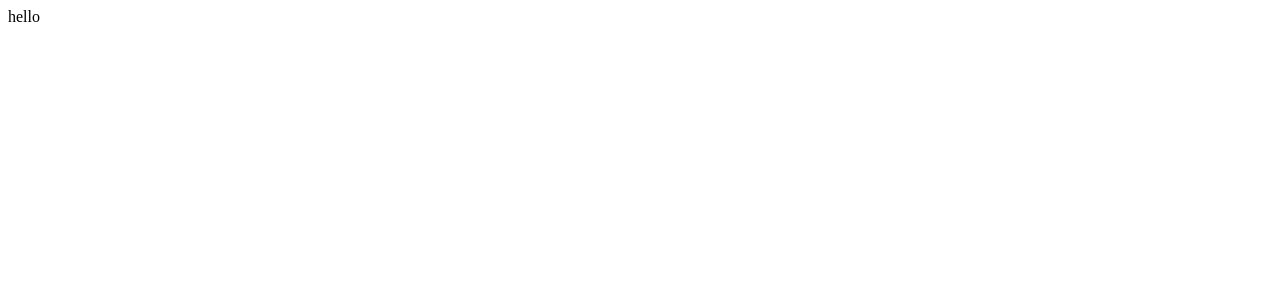
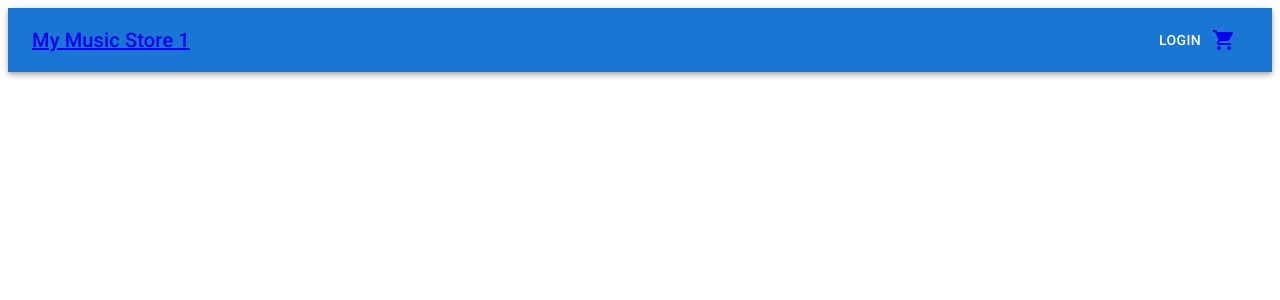
Before and after one commit to Steven2120/music-store-1, a React (Create React App) app: page / in a window 1280 px wide. Shown: the top 300 px of the page. Built offline with nearby package versions, Linux system fonts and the light colour scheme.

Commit message:
got header to render

```diff
--- a/package.json
+++ b/package.json
@@ -3,11 +3,16 @@
   "version": "0.1.0",
   "private": true,
   "dependencies": {
+    "@emotion/react": "^11.5.0",
+    "@emotion/styled": "^11.3.0",
+    "@mui/icons-material": "^5.1.0",
+    "@mui/material": "^5.1.0",
     "@testing-library/jest-dom": "^5.15.0",
     "@testing-library/react": "^11.2.7",
     "@testing-library/user-event": "^12.8.3",
     "react": "^17.0.2",
     "react-dom": "^17.0.2",
+    "react-router-dom": "^6.0.2",
     "react-scripts": "4.0.3",
     "web-vitals": "^1.1.2"
   },
--- a/public/index.html
+++ b/public/index.html
@@ -1,15 +1,15 @@
 <!DOCTYPE html>
 <html lang="en">
+
 <head>
   <meta charset="utf-8" />
   <link rel="icon" href="%PUBLIC_URL%/favicon.ico" />
   <meta name="viewport" content="width=device-width, initial-scale=1" />
   <meta name="theme-color" content="#000000" />
-    <meta
-      name="description"
-      content="Web site created using create-react-app"
-    />
+  <meta name="description" content="Web site created using create-react-app" />
   <link rel="apple-touch-icon" href="%PUBLIC_URL%/logo192.png" />
+  <link rel="stylesheet" href="https://fonts.googleapis.com/icon?family=Material+Icons" />
+
   <!--
       manifest.json provides metadata used when your web app is installed on a
       user's mobile device or desktop. See https://developers.google.com/web/fundamentals/web-app-manifest/
@@ -24,8 +24,10 @@
       work correctly both with client-side routing and a non-root public URL.
       Learn how to configure a non-root public URL by running `npm run build`.
     -->
-    <title>React App</title>
+  <link rel="stylesheet" href="https://fonts.googleapis.com/css?family=Roboto:300,400,500,700&display=swap" />
+  <title>Music Store 1</title>
 </head>
+
 <body>
   <noscript>You need to enable JavaScript to run this app.</noscript>
   <div id="root"></div>
@@ -40,4 +42,5 @@
       To create a production bundle, use `npm run build` or `yarn build`.
     -->
 </body>
+
 </html>
--- a/src/App.js
+++ b/src/App.js
@@ -1,7 +1,13 @@
 import "./App.css";
+import Header from "./Components/Header/Header";
+import { BrowserRouter as Router, Route, Switch } from "react-router-dom";
 
 function App() {
-  return <div>hello</div>;
+  return (
+    <Router>
+      <Header />
+    </Router>
+  );
 }
 
 export default App;
--- a/src/Components/Header/Header.js
+++ b/src/Components/Header/Header.js
@@ -0,0 +1,30 @@
+import ShoppingCartIcon from "@mui/icons-material/ShoppingCart";
+import { AppBar, Button, IconButton, Toolbar, Typography } from "@mui/material";
+import React from "react";
+
+import { Link } from "react-router-dom";
+
+const Header = () => {
+  return (
+    <AppBar position="static">
+      <Toolbar>
+        <Typography variant="h6" component="div" sx={{ flexGrow: 1 }}>
+          <Link to="/">My Music Store 1</Link>
+        </Typography>
+        <Button color="inherit">Login</Button>
+        <Link to="/cart">
+          <IconButton
+            size="large"
+            edge="start"
+            color="inherit"
+            aria-label="menu"
+          >
+            <ShoppingCartIcon />
+          </IconButton>
+        </Link>
+      </Toolbar>
+    </AppBar>
+  );
+};
+
+export default Header;
```
Also changed, not shown: 1 other file (tests, documents, lock files or other folders). Lines whose indentation alone changed are shown as unchanged.
